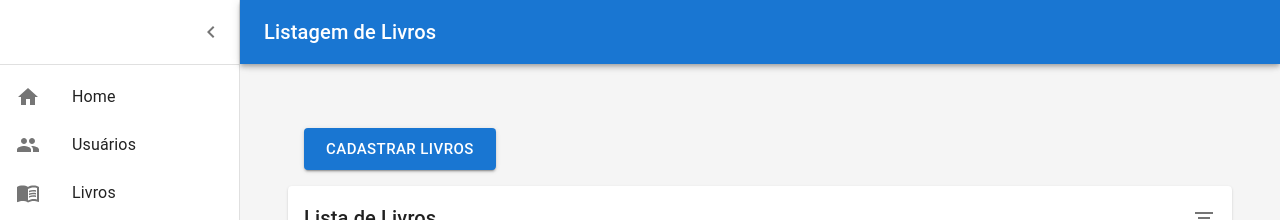
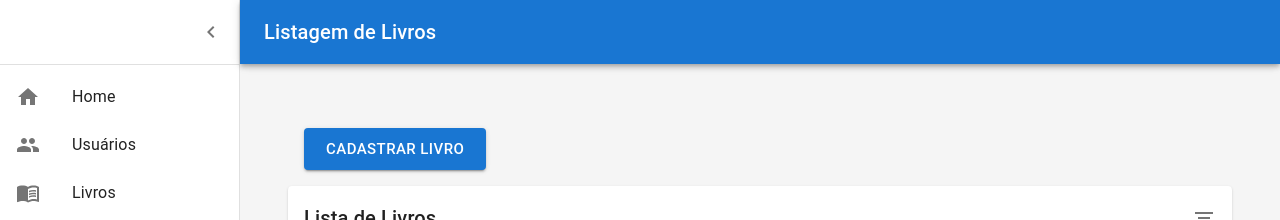
Before and after one commit to Lorrane/Biblioteca-Organizator, a React (Create React App) app: page /livros in a window 1280 px wide. Shown: the top 220 px of the page. Built offline with nearby package versions, Linux system fonts and the light colour scheme.

Commit message:
correção ortográfica

```diff
--- a/src/pages/admin/livros/index.js
+++ b/src/pages/admin/livros/index.js
@@ -47,7 +47,7 @@ export default function ListaLivro() {
                                 variant="contained"
                                 size='large'
                             >
-                                Cadastrar Livros
+                                Cadastrar Livro
                             </Button>
                             <EnhancedTable tableName='Lista de Livros' />
                             <Rodape sx={{ pt: 4 }} />
```
